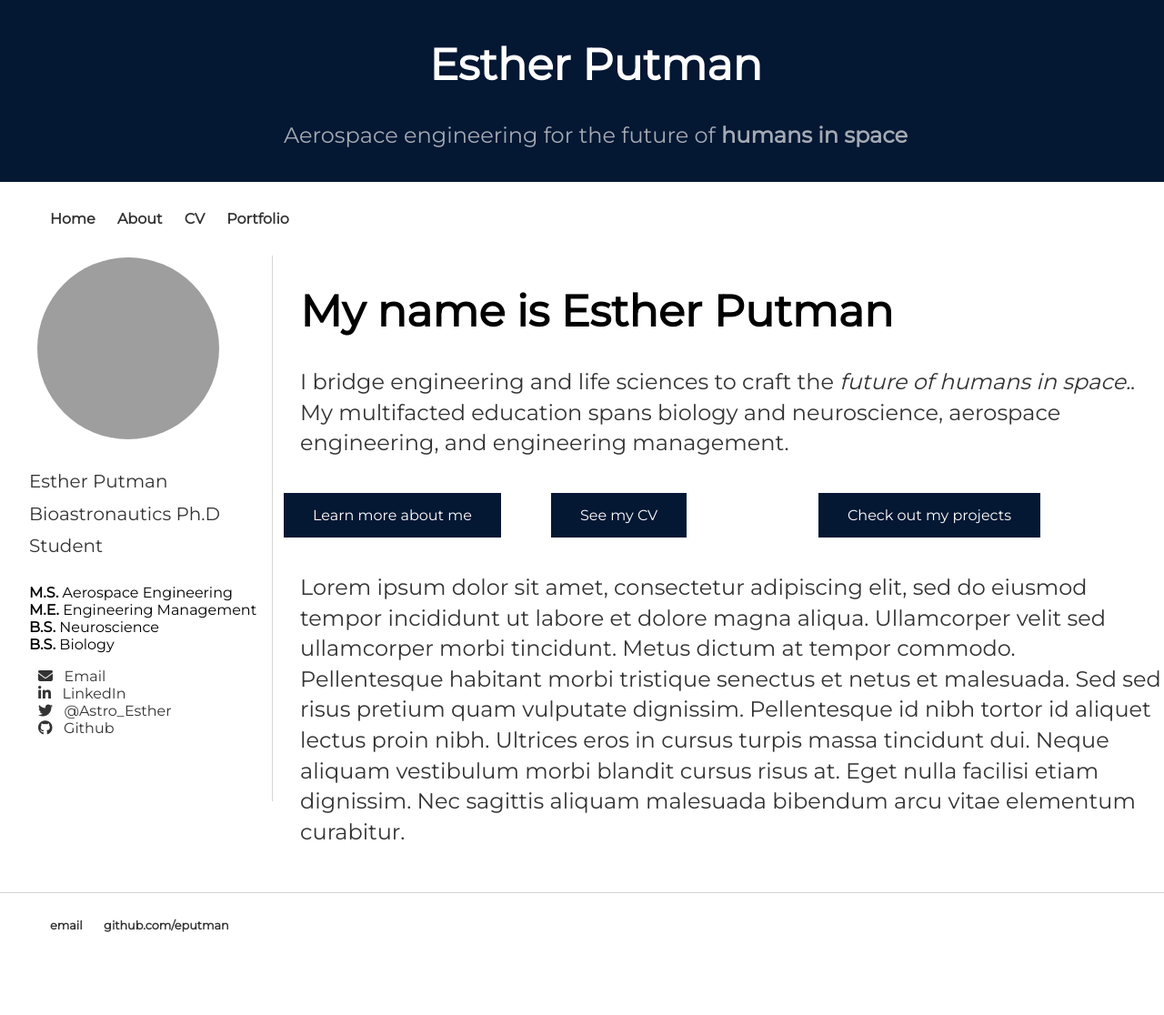
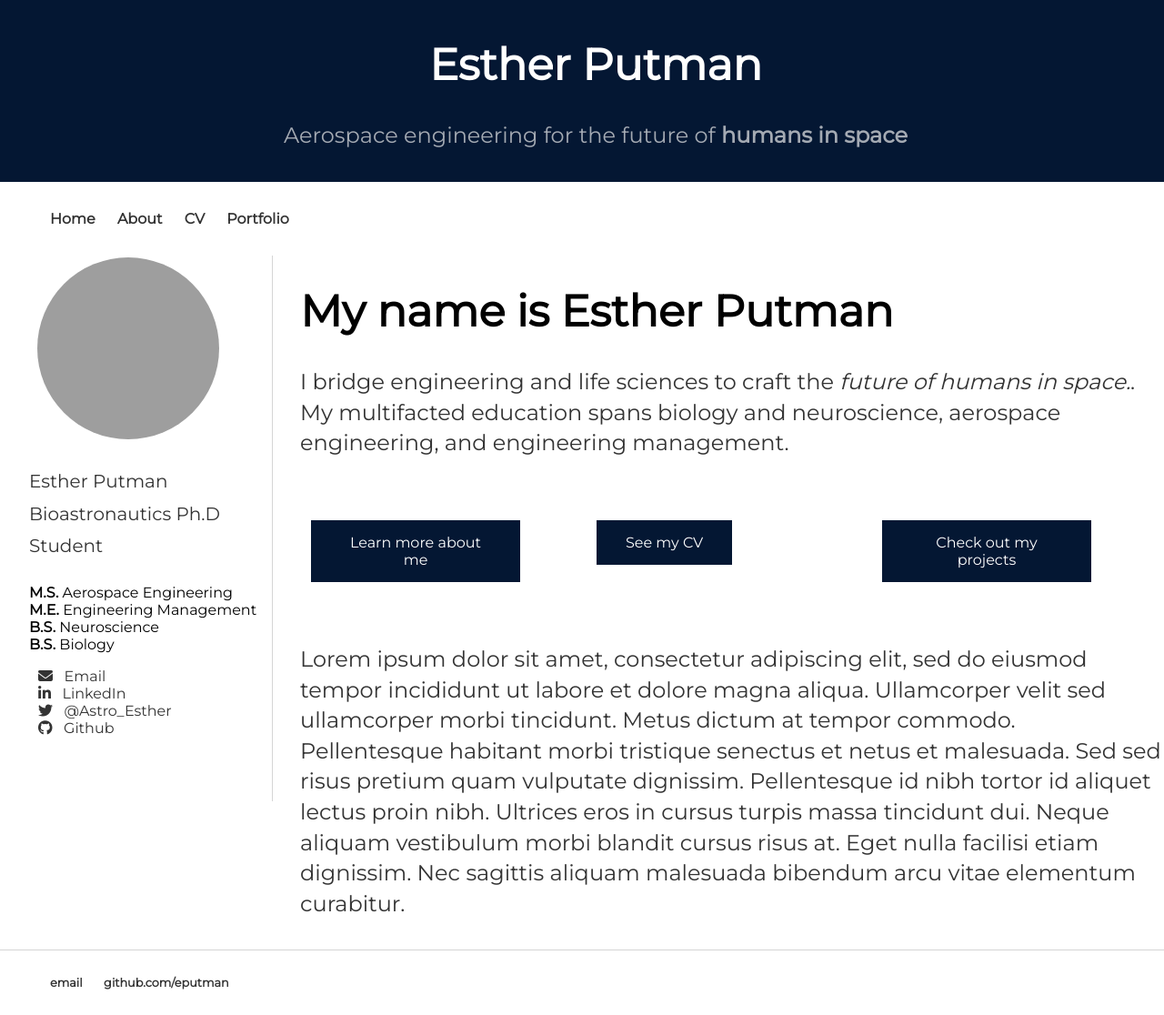
Before and after one commit to eputman/eputman.github.io, a Jekyll site: the page built from index.html, in a window 1280 px wide and 1116 px high. Shown: the whole window at 91% size. Built offline with Jekyll 4.4.1, drawn with Linux system fonts in a browser that asks for light colours; nearby versions of some CDN libraries; grey boxes are pictures that could not be loaded.

Commit message:
Update main.css

```diff
--- a/css/main.css
+++ b/css/main.css
@@ -25,7 +25,8 @@
 .pageref-container {
   float: left;
   width: 30%;
-  padding: 10px;
+  padding: 30px;
+  margin: 10px;
 }
 .clearfix::after {
   content: "";
```
